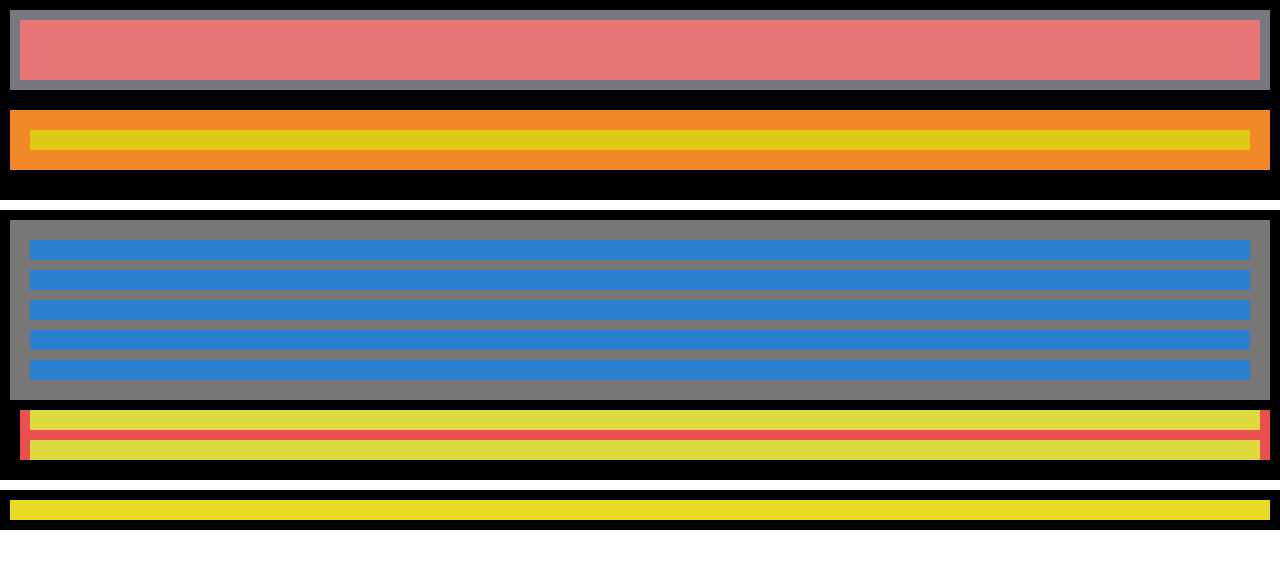
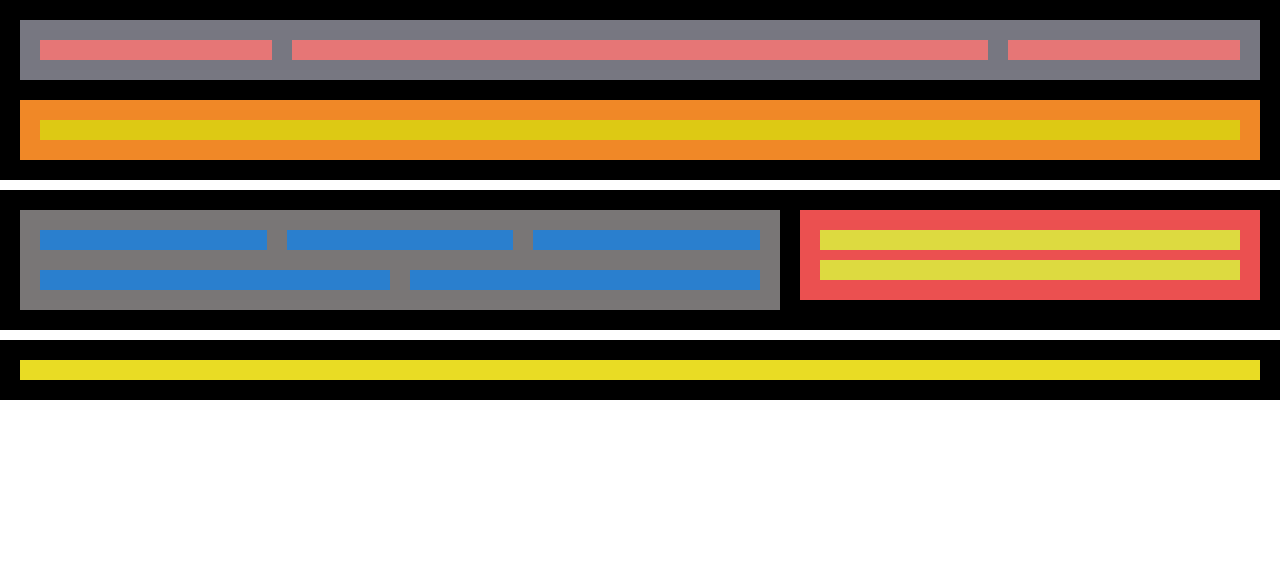
Before and after one commit to santosh-gauchan/ItAcademySprint1, a plain HTML site: page index.html in a window 1280 px wide. Drawn offline with Linux system fonts and the light colour scheme.

Commit message:
modificado final

```diff
--- a/style.css
+++ b/style.css
@@ -6,9 +6,8 @@
 
 /* Pantalla movil */
 header {
-    width: 100%;
     background-color: black;
-    padding: 10px;
+    padding: 20px;
     margin-bottom: 10px;
 }
 div.menu {
@@ -18,14 +17,14 @@ div.menu {
 }
 .menuItem1, .menuItem2, .menuItem3 {
     padding: 10px;
-
+    margin: 10px;
     background-color: rgb(230, 118, 118);
 
 }
 
 div.title {
     padding: 10px;
-    margin-bottom: 20px;
+
     background-color: rgb(240, 136, 39);
 }
 div.title div {
@@ -35,12 +34,13 @@ div.title div {
 }
 main {
     background-color: black;
-    padding: 10px;
+    padding: 20px;
     margin-bottom: 10px;
 }
 div.container-content {
     background-color: rgb(121, 118, 118);
     padding: 10px;
+    margin-bottom: 10px;
 }
 .container-content div {
     padding: 10px;
@@ -50,7 +50,7 @@ div.container-content {
 }
 div.side-bar {
     background-color: rgb(235, 80, 80);
-    margin-left: 10px;
+    padding: 10px;
 }
 .side-bar div {
     padding: 10px;
@@ -64,8 +64,55 @@ footer {
 footer div {
     background-color: rgb(233, 220, 36);
     padding: 10px;
+    margin: 10px;
 }
 
 
 
 /* Pantalla Tablet */
+
+@media screen and (min-width: 480px) {
+
+    div.menu {
+        display: flex;
+        justify-content: space-between;
+
+    }
+    .menuItem1, .menuItem3 {
+       width: 20%;
+    }
+    .menuItem2 {
+        width: 60%;
+    }
+    div.container-content {
+       display: flex;
+       flex-wrap: wrap;
+       justify-content: space-between;
+
+    }
+    .container-content div {
+        flex: 1 1 180px;
+    }
+    .side-bar {
+        margin: 0 0 10px;
+    }
+}
+
+/* Pantalla ordenador */
+
+@media screen and (min-width: 992px){
+    main {
+        display: flex;
+        justify-content: space-between;
+
+    }
+    div.container-content {
+        flex: 1 1 600px;
+        margin-right: 20px;
+        margin-bottom: initial;
+    }
+    div.side-bar {
+        flex: 1 1 300px;
+    }
+
+}
```
